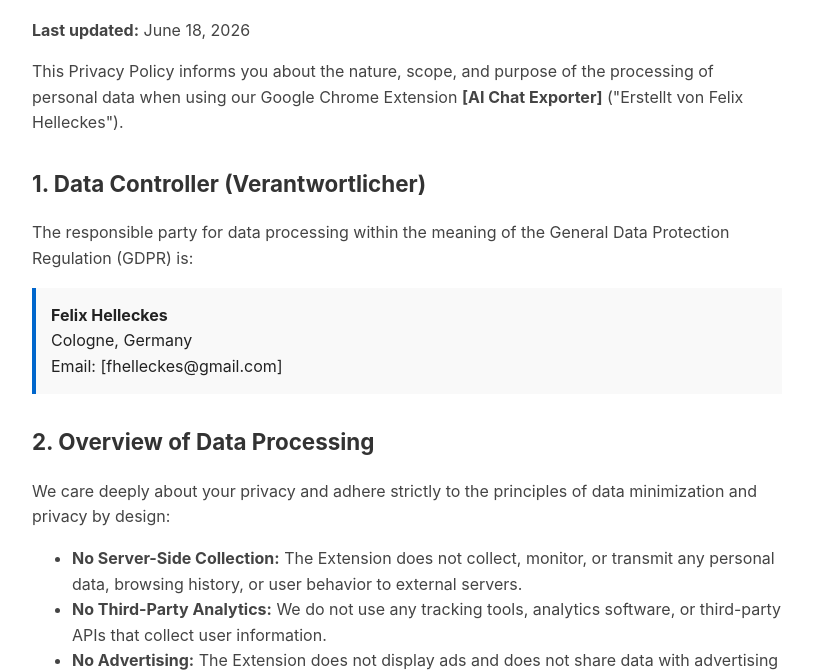
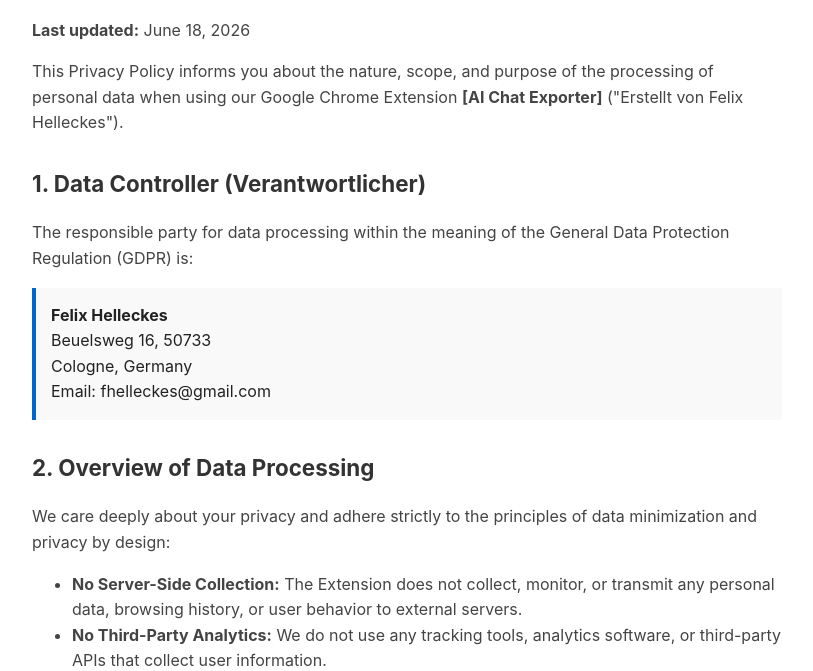
Before and after one commit to Felix-Helleckes/dataprivacy, a plain HTML site: page index.html in a window 1280 px wide. Shown: the part 107-778 px from the top of the page, without its empty margins (233-1046 px from the left). Drawn offline with Linux system fonts and the light colour scheme.

Commit message:
Update index.html

```diff
--- a/index.html
+++ b/index.html
@@ -31,8 +31,9 @@
     <p>The responsible party for data processing within the meaning of the General Data Protection Regulation (GDPR) is:</p>
     <div class="contact-box">
         <strong>Felix Helleckes</strong><br>
+        Beuelsweg 16, 50733<br>
         Cologne, Germany<br>
-        Email: [fhelleckes@gmail.com]
+        Email: fhelleckes@gmail.com
     </div>
 
     <h2>2. Overview of Data Processing</h2>
```
